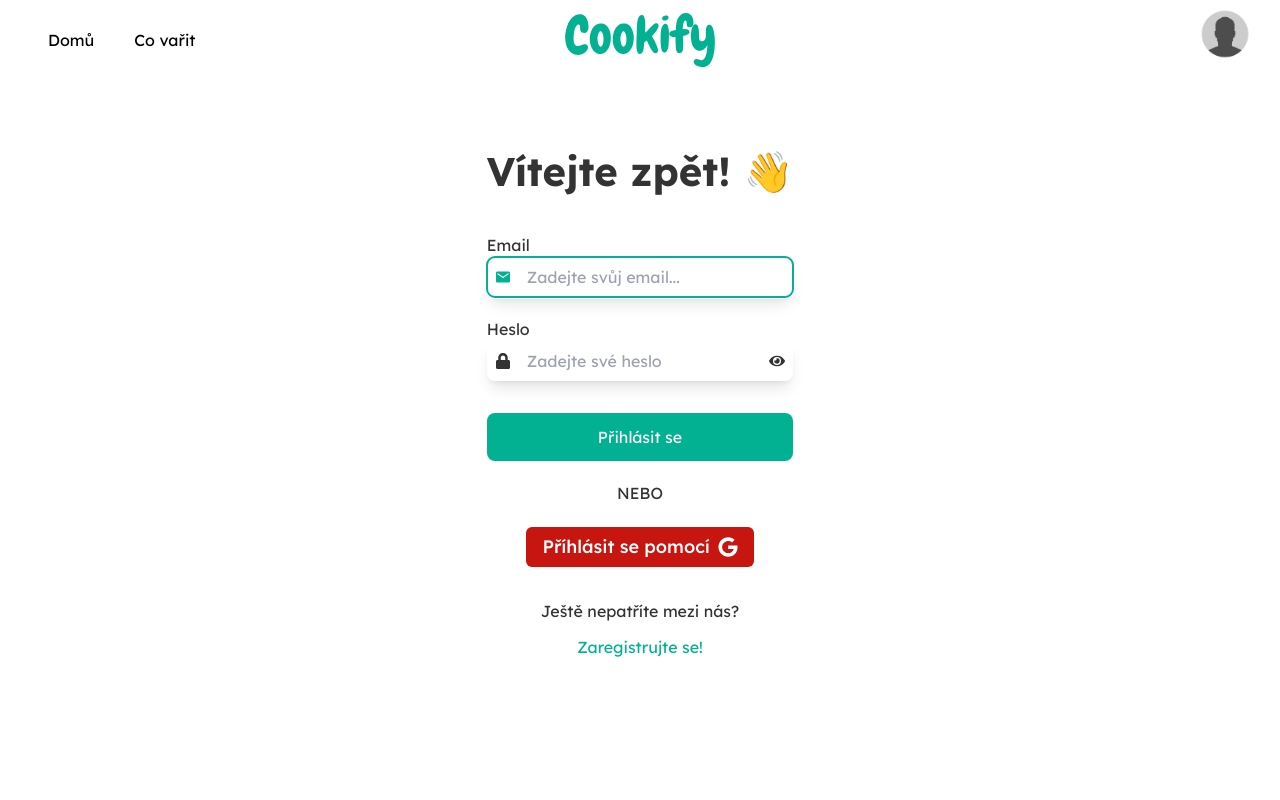
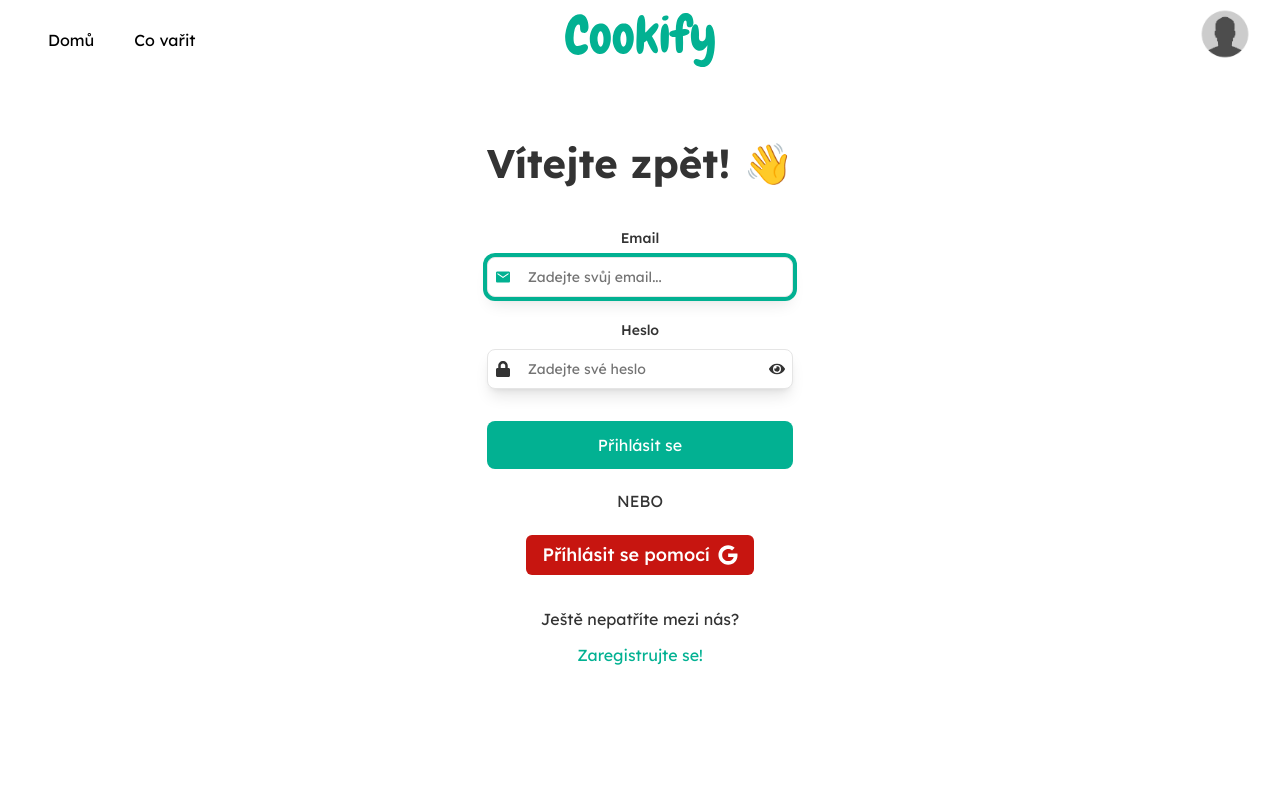
Before and after one commit to Nixk25/rocnikovy-projekt, a Next.js app: page /login in a window 1280 px wide. Shown: the top 800 px of the page. Built offline with nearby package versions, Linux system fonts and the light colour scheme; no server answers.

Commit message:
pridani zod

```diff
--- a/app/(pages)/login/page.tsx
+++ b/app/(pages)/login/page.tsx
@@ -7,25 +7,35 @@
 import GoogleLoginBtn from "@/components/GoogleLoginBtn";
 import { signIn } from "next-auth/react";
 import { useRouter } from "next/navigation";
+import { z } from "zod";
+import { zodResolver } from "@hookform/resolvers/zod";
+import { useForm } from "react-hook-form";
+import {
+  Form,
+  FormControl,
+  FormField,
+  FormItem,
+  FormLabel,
+  FormMessage,
+} from "@/components/ui/form";
+import { Input } from "@/components/ui/input";
 
 const Login = () => {
   const router = useRouter();
-  const [email, setEmail] = useState<string>("");
-  const [password, setPassword] = useState<string>("");
   const [showPassword, setShowPassword] = useState(false);
 
-  const handleSubmit = async (e: FormEvent<HTMLFormElement>) => {
-    e.preventDefault();
+  const onSubmit = async (values: z.infer<typeof formSchema>) => {
     try {
       const res = await signIn("credentials", {
-        email,
-        password,
+        email: values.email,
+        password: values.password,
         redirect: false,
       });
 
       if (res?.error) {
         return;
       } else {
+        form.reset();
         router.replace("/user");
       }
     } catch (err) {
@@ -33,35 +43,64 @@
     }
   };
 
+  const formSchema = z.object({
+    email: z.string().email({ message: "Neplatný email" }),
+    password: z.string().min(8, { message: "Heslo musí mít alespoň 8 písmen" }),
+  });
+
+  const form = useForm<z.infer<typeof formSchema>>({
+    resolver: zodResolver(formSchema),
+    defaultValues: {
+      email: "",
+      password: "",
+    },
+  });
+
   return (
     <section className="flex justify-center items-center flex-col  h-dvh w-screen ">
       <main className=" text-center py-8 px-10 flex flex-col relative gap-3 rounded-lg ">
         <h2 className="mb-5  font-bold sm-clamp ">Vítejte zpět! 👋</h2>
-        <form className="w-full flex flex-col gap-5" onSubmit={handleSubmit}>
-          <div className="flex flex-col w-full">
-            <label className="text-start">Email</label>
-            <div className="w-full relative">
-              <input
-                onChange={(e) => setEmail(e.target.value)}
+        <Form {...form}>
+          <form
+            className="w-full flex flex-col gap-5"
+            onSubmit={form.handleSubmit(onSubmit)}
+          >
+            <FormField
+              control={form.control}
+              name="email"
+              render={({ field }) => (
+                <FormItem>
+                  <FormLabel>Email</FormLabel>
+                  <FormControl>
+                    <div className="relative w-full">
+                      <Input
                         autoFocus
-                name="email"
                         type="email"
                         placeholder="Zadejte svůj email..."
-                className="outline-2 outline-transparent shadow-lg px-5 py-2 rounded-lg pl-10 w-full focus-within:outline-primary focus-within:outline-2 transition-all duration-300 input"
+                        className="outline-2 outline-transparent shadow-lg  py-2 rounded-lg px-5 pl-10 w-full focus-within:outline-primary focus-within:outline-2 transition-all duration-300 input"
+                        {...field}
                       />
                       <IoMdMail className="absolute top-1/2 -translate-y-1/2 left-2" />
                     </div>
-          </div>
-          <div className="flex flex-col w-full">
-            <label className="text-start">Heslo</label>
-            <div className="w-full relative">
-              <input
-                onChange={(e) => setPassword(e.target.value)}
-                id="password"
+                  </FormControl>
+
+                  <FormMessage />
+                </FormItem>
+              )}
+            />
+            <FormField
+              control={form.control}
               name="password"
+              render={({ field }) => (
+                <FormItem>
+                  <FormLabel>Heslo</FormLabel>
+                  <FormControl>
+                    <div className="relative w-full">
+                      <Input
                         type={showPassword ? "text" : "password"}
                         placeholder="Zadejte své heslo"
                         className="outline-2 shadow-lg px-5 py-2 rounded-lg pl-10 w-full focus-within:outline-primary focus-within:outline-2 transition-all duration-300 input"
+                        {...field}
                       />
                       <FaLock className="absolute top-1/2 -translate-y-1/2 left-2" />
                       {showPassword ? (
@@ -76,7 +115,12 @@
                         />
                       )}
                     </div>
-          </div>
+                  </FormControl>
+
+                  <FormMessage />
+                </FormItem>
+              )}
+            />
 
             <button
               type="submit"
@@ -85,6 +129,7 @@
               Přihlásit se
             </button>
           </form>
+        </Form>
         <div className="w-full h-[2px] #bfc3cc] relative mt-5">
           <span className="absolute left-1/2 -top-3 -translate-x-1/2 bg-white px-3">
             NEBO
--- a/app/(pages)/register/page.tsx
+++ b/app/(pages)/register/page.tsx
@@ -1,36 +1,42 @@
 "use client";
 
-import React, { useState, FormEvent } from "react";
+import React, { useState } from "react";
 import { FaLock, FaEye, FaUser, FaEyeSlash } from "react-icons/fa";
 import { IoMdMail } from "react-icons/io";
 import { useRouter } from "next/navigation";
 import Link from "next/link";
 import { Avatar, AvatarImage } from "@/components/ui/avatar";
 import { toast } from "sonner";
-
+import { z } from "zod";
+import { zodResolver } from "@hookform/resolvers/zod";
+import { useForm } from "react-hook-form";
 //@ts-ignore
 import { CldUploadWidget } from "next-cloudinary";
 import { Button } from "@/components/ui/button";
+import {
+  Form,
+  FormControl,
+  FormField,
+  FormItem,
+  FormLabel,
+  FormMessage,
+} from "@/components/ui/form";
+import { Input } from "@/components/ui/input";
 
 const Register = () => {
   const router = useRouter();
-  const [name, setName] = useState<string>("");
-  const [email, setEmail] = useState<string>("");
-  const [password, setPassword] = useState<string>("");
-  const [profilePictureUrl, setProfilePictureUrl] = useState<string>("");
+  const [profilePicture, setProfilePicture] = useState<string>("");
   const [preview, setPreview] = useState<string>("");
   const [showPassword, setShowPassword] = useState(false);
 
-  const handleSubmit = async (e: FormEvent<HTMLFormElement>) => {
-    e.preventDefault();
-
+  const onSubmit = async (values: z.infer<typeof formSchema>) => {
     try {
       const resUserExists = await fetch("/api/userExists", {
         method: "POST",
         headers: {
           "Content-Type": "application/json",
         },
-        body: JSON.stringify({ email }),
+        body: JSON.stringify({ email: values.email }),
       });
 
       const { user } = await resUserExists.json();
@@ -54,26 +60,45 @@
           "Content-Type": "application/json",
         },
         body: JSON.stringify({
-          name,
-          email,
-          password,
-          profilePicture: profilePictureUrl,
+          name: values.name,
+          email: values.email,
+          password: values.password,
+          profilePicture: profilePicture,
         }),
       });
 
       if (res.ok) {
-        const form = e.target as HTMLFormElement;
         form.reset();
         router.push("/login");
         toast.success("Uživatel zaregistrován");
       }
     } catch (err) {
-      console.log("error occurred during registration ", err);
+      console.log(err);
       toast.error("Nepodařilo se zaregistrovat");
     }
   };
 
   const MemoizedAvatarImage = React.memo(AvatarImage);
+
+  const formSchema = z.object({
+    name: z
+      .string()
+      .min(2, { message: "Jméno musí mít alespoň 2 písmena" })
+      .max(50, { message: "Jméno nesmí být delší než 50 písmen" }),
+    email: z.string().email({ message: "Neplatný email" }),
+    password: z.string().min(8, { message: "Heslo musí mít alespoň 8 písmen" }),
+    profilePicture: z.any(),
+  });
+
+  const form = useForm<z.infer<typeof formSchema>>({
+    resolver: zodResolver(formSchema),
+    defaultValues: {
+      name: "",
+      email: "",
+      password: "",
+      profilePicture: "",
+    },
+  });
 
   return (
     <section className="flex justify-center items-center flex-col  w-screen mt-20  ">
@@ -83,44 +108,69 @@
           A připoj se k největší komunitě{" "}
           <span className="font-bold text-primary">domácích kuchařů</span>!
         </p>
-        <form className="w-full flex flex-col gap-5" onSubmit={handleSubmit}>
-          <div className="flex flex-col w-full">
-            <label className="text-start">Uživatelské jméno</label>
-            <div className="w-full relative">
-              <input
-                onChange={(e) => setName(e.target.value)}
+        <Form {...form}>
+          <form
+            className="w-full flex flex-col gap-5"
+            onSubmit={form.handleSubmit(onSubmit)}
+          >
+            <FormField
+              control={form.control}
+              name="name"
+              render={({ field }) => (
+                <FormItem>
+                  <FormLabel>Uživatelské jméno</FormLabel>
+                  <FormControl>
+                    <div className="relative w-full">
+                      <Input
                         autoFocus
-                name="name"
                         type="text"
                         placeholder="Zadejte své jméno..."
                         className="outline-2 outline-transparent shadow-lg  py-2 rounded-lg px-5 pl-10 w-full focus-within:outline-primary focus-within:outline-2 transition-all duration-300 input"
+                        {...field}
                       />
                       <FaUser className="absolute top-1/2 -translate-y-1/2 left-2" />
                     </div>
-          </div>
-          <div className="flex flex-col w-full">
-            <label className="text-start">Email</label>
-            <div className="w-full relative">
-              <input
-                onChange={(e) => setEmail(e.target.value)}
+                  </FormControl>
+
+                  <FormMessage />
+                </FormItem>
+              )}
+            />
+            <FormField
+              control={form.control}
               name="email"
+              render={({ field }) => (
+                <FormItem>
+                  <FormLabel>Email</FormLabel>
+                  <FormControl>
+                    <div className="relative w-full">
+                      <Input
                         type="email"
                         placeholder="Zadejte svůj email..."
                         className="outline-2 outline-transparent shadow-lg px-5 py-2 rounded-lg pl-10 w-full focus-within:outline-primary focus-within:outline-2 transition-all duration-300 input"
+                        {...field}
                       />
                       <IoMdMail className="absolute top-1/2 -translate-y-1/2 left-2" />
                     </div>
-          </div>
-          <div className="flex flex-col w-full">
-            <label className="text-start">Heslo</label>
-            <div className="w-full relative">
-              <input
-                onChange={(e) => setPassword(e.target.value)}
-                id="password"
+                  </FormControl>
+
+                  <FormMessage />
+                </FormItem>
+              )}
+            />
+            <FormField
+              control={form.control}
               name="password"
+              render={({ field }) => (
+                <FormItem>
+                  <FormLabel>Heslo</FormLabel>
+                  <FormControl>
+                    <div className="relative w-full">
+                      <Input
                         type={showPassword ? "text" : "password"}
                         placeholder="Zadejte své heslo"
                         className="outline-2 shadow-lg px-5 py-2 rounded-lg pl-10 w-full focus-within:outline-primary focus-within:outline-2 transition-all duration-300 input"
+                        {...field}
                       />
                       <FaLock className="absolute top-1/2 -translate-y-1/2 left-2" />
                       {showPassword ? (
@@ -135,11 +185,25 @@
                         />
                       )}
                     </div>
+                  </FormControl>
 
+                  <FormMessage />
+                </FormItem>
+              )}
+            />
+
+            <FormField
+              control={form.control}
+              name="profilePicture"
+              render={({ field }) => (
+                <FormItem>
+                  <div>
                     {preview ? (
                       <>
                         <div className="mt-5 rounded-lg flex justify-center items-center flex-col">
-                  <h3 className="text-lg mb-3">Váš profilový obrázek</h3>
+                          <h3 className="text-lg mb-3">
+                            Váš profilový obrázek
+                          </h3>
                           <Avatar className="h-[150px] w-[150px]">
                             <MemoizedAvatarImage
                               className="rounded-lg object-cover "
@@ -149,20 +213,19 @@
                         </div>
                       </>
                     ) : (
+                      <FormControl>
                         <CldUploadWidget
                           uploadPreset="pmhofx0x"
                           //@ts-ignore
                           onSuccess={(result, { widget }) => {
                             //@ts-ignore
-                  setProfilePictureUrl(result?.info?.url);
+                            setProfilePicture(result?.info?.url);
                             //@ts-ignore
                             setPreview(result?.info?.url);
                             //@ts-ignore
                             widget.close();
                             toast.success("Profilový obrázek byl nahrán");
                           }}
-                //@ts-ignore
-                onError={toast.error("Nepovedlo se nahrát profilový obrázek")}
                         >
                           {({ open }) => {
                             function handleOnClick() {
@@ -180,20 +243,27 @@
                             );
                           }}
                         </CldUploadWidget>
+                      </FormControl>
                     )}
                   </div>
 
-          <button
+                  <FormMessage />
+                </FormItem>
+              )}
+            />
+
+            <Button
               type="submit"
               className="p-3 bg-primary text-white border-none outline-none rounded-lg mt-3 cursor-pointer transition-all hover:scale-105 hover:brightness-105 active:scale-95 active:brightness-95"
             >
               Zaregistrovat se
-          </button>
+            </Button>
             <span>Už mezi nás patříte?</span>
             <Link className=" text-primary" href="/login">
               Přihlašte se
             </Link>
           </form>
+        </Form>
       </main>
     </section>
   );
--- a/app/api/auth/[...nextauth]/route.ts
+++ b/app/api/auth/[...nextauth]/route.ts
@@ -4,6 +4,7 @@
 import GoogleProvider from "next-auth/providers/google";
 import CredentialsProvider from "next-auth/providers/credentials";
 import bcrypt from "bcryptjs";
+import { toast } from "sonner";
 const authOptions = {
   providers: [
     GoogleProvider({
@@ -35,12 +36,14 @@
           const user = await User.findOne({ email });
 
           if (!user) {
+            toast.error("Uživatel nenalezen");
             return null;
           }
 
           const passwordMatch = await bcrypt.compare(password, user.password);
 
           if (!passwordMatch) {
+            toast.error("Špatný email, nebo heslo");
             return null;
           }
           return user;
--- /dev/null
+++ b/components/ui/form.tsx
@@ -0,0 +1,176 @@
+import * as React from "react"
+import * as LabelPrimitive from "@radix-ui/react-label"
+import { Slot } from "@radix-ui/react-slot"
+import {
+  Controller,
+  ControllerProps,
+  FieldPath,
+  FieldValues,
+  FormProvider,
+  useFormContext,
+} from "react-hook-form"
+
+import { cn } from "@/lib/utils"
+import { Label } from "@/components/ui/label"
+
+const Form = FormProvider
+
+type FormFieldContextValue<
+  TFieldValues extends FieldValues = FieldValues,
+  TName extends FieldPath<TFieldValues> = FieldPath<TFieldValues>
+> = {
+  name: TName
+}
+
+const FormFieldContext = React.createContext<FormFieldContextValue>(
+  {} as FormFieldContextValue
+)
+
+const FormField = <
+  TFieldValues extends FieldValues = FieldValues,
+  TName extends FieldPath<TFieldValues> = FieldPath<TFieldValues>
+>({
+  ...props
+}: ControllerProps<TFieldValues, TName>) => {
+  return (
+    <FormFieldContext.Provider value={{ name: props.name }}>
+      <Controller {...props} />
+    </FormFieldContext.Provider>
+  )
+}
+
+const useFormField = () => {
+  const fieldContext = React.useContext(FormFieldContext)
+  const itemContext = React.useContext(FormItemContext)
+  const { getFieldState, formState } = useFormContext()
+
+  const fieldState = getFieldState(fieldContext.name, formState)
+
+  if (!fieldContext) {
+    throw new Error("useFormField should be used within <FormField>")
+  }
+
+  const { id } = itemContext
+
+  return {
+    id,
+    name: fieldContext.name,
+    formItemId: `${id}-form-item`,
+    formDescriptionId: `${id}-form-item-description`,
+    formMessageId: `${id}-form-item-message`,
+    ...fieldState,
+  }
+}
+
+type FormItemContextValue = {
+  id: string
+}
+
+const FormItemContext = React.createContext<FormItemContextValue>(
+  {} as FormItemContextValue
+)
+
+const FormItem = React.forwardRef<
+  HTMLDivElement,
+  React.HTMLAttributes<HTMLDivElement>
+>(({ className, ...props }, ref) => {
+  const id = React.useId()
+
+  return (
+    <FormItemContext.Provider value={{ id }}>
+      <div ref={ref} className={cn("space-y-2", className)} {...props} />
+    </FormItemContext.Provider>
+  )
+})
+FormItem.displayName = "FormItem"
+
+const FormLabel = React.forwardRef<
+  React.ElementRef<typeof LabelPrimitive.Root>,
+  React.ComponentPropsWithoutRef<typeof LabelPrimitive.Root>
+>(({ className, ...props }, ref) => {
+  const { error, formItemId } = useFormField()
+
+  return (
+    <Label
+      ref={ref}
+      className={cn(error && "text-destructive", className)}
+      htmlFor={formItemId}
+      {...props}
+    />
+  )
+})
+FormLabel.displayName = "FormLabel"
+
+const FormControl = React.forwardRef<
+  React.ElementRef<typeof Slot>,
+  React.ComponentPropsWithoutRef<typeof Slot>
+>(({ ...props }, ref) => {
+  const { error, formItemId, formDescriptionId, formMessageId } = useFormField()
+
+  return (
+    <Slot
+      ref={ref}
+      id={formItemId}
+      aria-describedby={
+        !error
+          ? `${formDescriptionId}`
+          : `${formDescriptionId} ${formMessageId}`
+      }
+      aria-invalid={!!error}
+      {...props}
+    />
+  )
+})
+FormControl.displayName = "FormControl"
+
+const FormDescription = React.forwardRef<
+  HTMLParagraphElement,
+  React.HTMLAttributes<HTMLParagraphElement>
+>(({ className, ...props }, ref) => {
+  const { formDescriptionId } = useFormField()
+
+  return (
+    <p
+      ref={ref}
+      id={formDescriptionId}
+      className={cn("text-sm text-muted-foreground", className)}
+      {...props}
+    />
+  )
+})
+FormDescription.displayName = "FormDescription"
+
+const FormMessage = React.forwardRef<
+  HTMLParagraphElement,
+  React.HTMLAttributes<HTMLParagraphElement>
+>(({ className, children, ...props }, ref) => {
+  const { error, formMessageId } = useFormField()
+  const body = error ? String(error?.message) : children
+
+  if (!body) {
+    return null
+  }
+
+  return (
+    <p
+      ref={ref}
+      id={formMessageId}
+      className={cn("text-sm font-medium text-destructive", className)}
+      {...props}
+    >
+      {body}
+    </p>
+  )
+})
+FormMessage.displayName = "FormMessage"
+
+export {
+  useFormField,
+  Form,
+  FormItem,
+  FormLabel,
+  FormControl,
+  FormDescription,
+  FormMessage,
+  FormField,
+}
--- /dev/null
+++ b/components/ui/input.tsx
@@ -0,0 +1,25 @@
+import * as React from "react";
+
+import { cn } from "@/lib/utils";
+
+export interface InputProps
+  extends React.InputHTMLAttributes<HTMLInputElement> {}
+
+const Input = React.forwardRef<HTMLInputElement, InputProps>(
+  ({ className, type, ...props }, ref) => {
+    return (
+      <input
+        type={type}
+        className={cn(
+          "flex h-10 w-full rounded-md border border-input bg-background px-3 py-2 text-sm ring-offset-primary file:border-0 file:bg-transparent file:text-sm file:font-medium placeholder:text-muted-foreground focus-visible:outline-none focus-visible:ring-2 focus-visible:ring-primary focus-visible:ring-offset-2 disabled:cursor-not-allowed disabled:opacity-50",
+          className
+        )}
+        ref={ref}
+        {...props}
+      />
+    );
+  }
+);
+Input.displayName = "Input";
+
+export { Input };
--- /dev/null
+++ b/components/ui/label.tsx
@@ -0,0 +1,26 @@
+"use client"
+
+import * as React from "react"
+import * as LabelPrimitive from "@radix-ui/react-label"
+import { cva, type VariantProps } from "class-variance-authority"
+
+import { cn } from "@/lib/utils"
+
+const labelVariants = cva(
+  "text-sm font-medium leading-none peer-disabled:cursor-not-allowed peer-disabled:opacity-70"
+)
+
+const Label = React.forwardRef<
+  React.ElementRef<typeof LabelPrimitive.Root>,
+  React.ComponentPropsWithoutRef<typeof LabelPrimitive.Root> &
+    VariantProps<typeof labelVariants>
+>(({ className, ...props }, ref) => (
+  <LabelPrimitive.Root
+    ref={ref}
+    className={cn(labelVariants(), className)}
+    {...props}
+  />
+))
+Label.displayName = LabelPrimitive.Root.displayName
+
+export { Label }
--- a/package.json
+++ b/package.json
@@ -9,9 +9,11 @@
     "lint": "next lint"
   },
   "dependencies": {
+    "@hookform/resolvers": "^3.3.4",
     "@radix-ui/react-avatar": "^1.0.4",
     "@radix-ui/react-dialog": "^1.0.5",
     "@radix-ui/react-dropdown-menu": "^2.0.6",
+    "@radix-ui/react-label": "^2.0.2",
     "@radix-ui/react-scroll-area": "^1.0.5",
     "@radix-ui/react-slot": "^1.0.2",
     "@radix-ui/react-tabs": "^1.0.4",
@@ -31,10 +33,12 @@
     "next-themes": "^0.2.1",
     "react": "^18",
     "react-dom": "^18",
+    "react-hook-form": "^7.51.0",
     "react-icons": "^5.0.1",
     "sonner": "^1.4.3",
     "tailwind-merge": "^2.2.1",
-    "tailwindcss-animate": "^1.0.7"
+    "tailwindcss-animate": "^1.0.7",
+    "zod": "^3.22.4"
   },
   "devDependencies": {
     "@types/bcrypt": "^5.0.2",
```
Also changed, not shown: 1 other file (tests, documents, lock files or other folders). Lines whose indentation alone changed are shown as unchanged.
